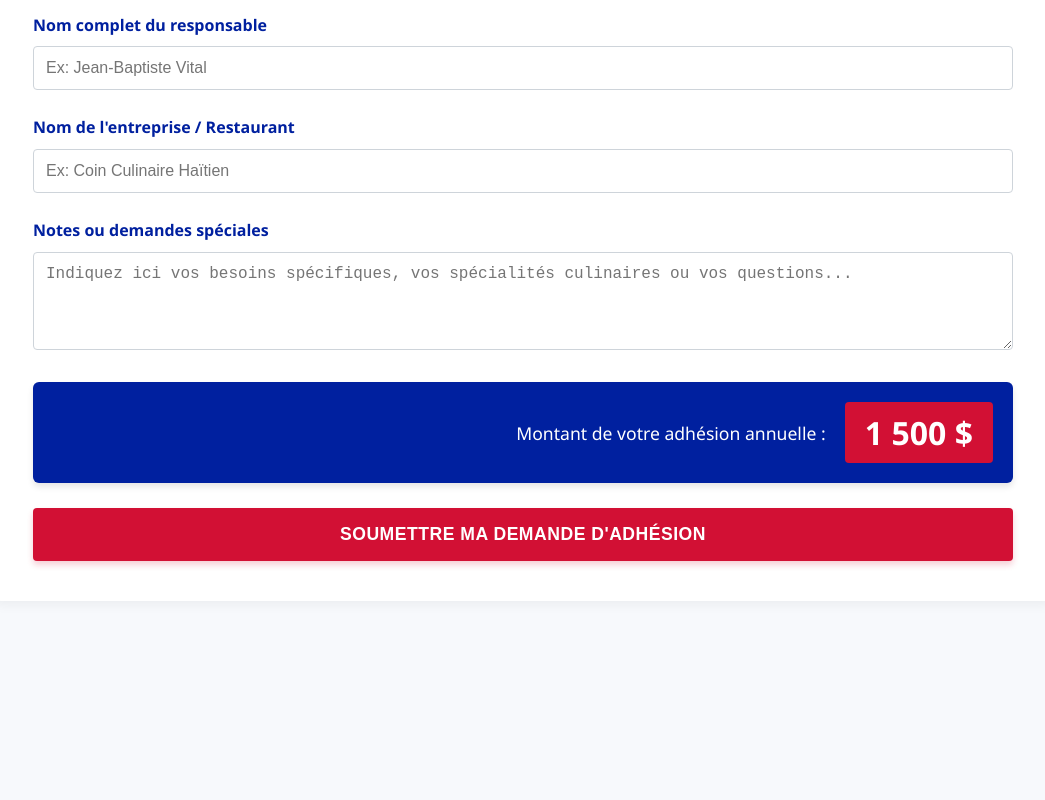
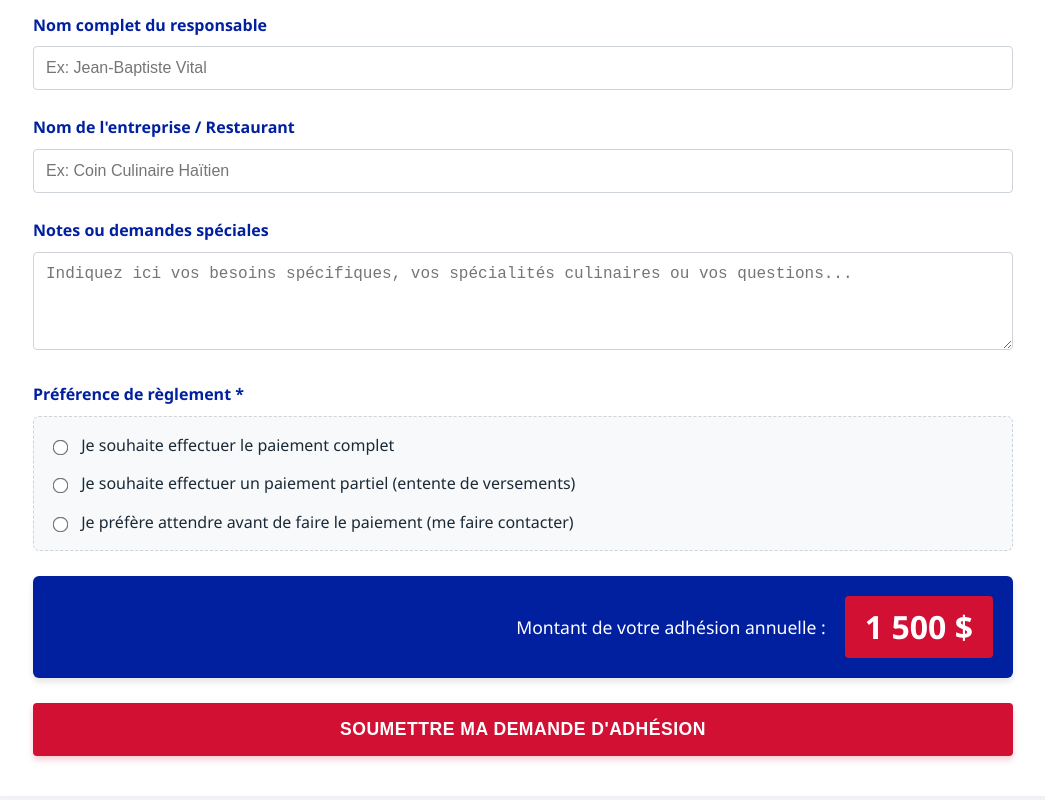
Before and after one commit to Ro2r0/MHFL, a plain HTML site: page partenariat_MHFL.html in a window 1280 px wide. Shown: the part 1528-2328 px from the top of the page, without its empty margins (117-1162 px from the left). Before the commit the page ends 2169 px from the top, so only its background shows below. Drawn offline with Linux system fonts and the light colour scheme.

Commit message:
Add mandatory payment options section to form

```diff
--- a/partenariat_MHFL.html
+++ b/partenariat_MHFL.html
@@ -201,6 +201,37 @@
             box-shadow: 0 0 0 3px rgba(0, 32, 159, 0.1);
         }
 
+        /* Styles spécifiques pour les options de paiement obligatoire */
+        .payment-options-container {
+            background-color: #f8f9fa;
+            padding: 15px;
+            border-radius: 6px;
+            border: 1px dashed #ced4da;
+        }
+
+        .payment-radio-group {
+            display: block;
+            margin-bottom: 12px;
+            cursor: pointer;
+        }
+
+        .payment-radio-group:last-child {
+            margin-bottom: 0;
+        }
+
+        .payment-radio-group input[type="radio"] {
+            transform: scale(1.2);
+            accent-color: var(--haiti-red);
+            margin-right: 10px;
+            vertical-align: middle;
+        }
+
+        .payment-radio-group span {
+            font-size: 1rem;
+            color: var(--text-dark);
+            vertical-align: middle;
+        }
+
         /* Boîte de prix total */
         .live-price-box {
             background-color: var(--haiti-blue);
@@ -287,10 +318,8 @@
 
         <h2 class="options-title">Choisissez votre niveau de partenariat</h2>
 
-        <!-- Votre lien unique Formspree ajouté ici -->
         <form id="partnerForm" action="https://formspree.io/f/xjgqbldz" method="POST">
 
-            <!-- Champs invisibles configurés pour inclure le forfait textuel lisible dans l'email -->
             <input type="hidden" id="hiddenPackageName" name="Forfait Choisi" value="Ambassadeur">
             <input type="hidden" id="hiddenPackagePrice" name="Prix du Forfait" value="1 500 $">
 
@@ -357,6 +386,25 @@
                     <textarea id="comments" name="Commentaires" rows="4" placeholder="Indiquez ici vos besoins spécifiques, vos spécialités culinaires ou vos questions..."></textarea>
                 </div>
 
+                <!-- NOUVELLE SECTION OBLIGATOIRE : Option de Paiement -->
+                <div class="form-group">
+                    <label class="field-label">Préférence de règlement *</label>
+                    <div class="payment-options-container">
+                        <label class="payment-radio-group">
+                            <input type="radio" name="Option de paiement" value="Paiement complet" required>
+                            <span>Je souhaite effectuer le paiement complet</span>
+                        </label>
+                        <label class="payment-radio-group">
+                            <input type="radio" name="Option de paiement" value="Paiement partiel" required>
+                            <span>Je souhaite effectuer un paiement partiel (entente de versements)</span>
+                        </label>
+                        <label class="payment-radio-group">
+                            <input type="radio" name="Option de paiement" value="Attendre de faire le paiement" required>
+                            <span>Je préfère attendre avant de faire le paiement (me faire contacter)</span>
+                        </label>
+                    </div>
+                </div>
+
                 <div class="live-price-box">
                     <span>Montant de votre adhésion annuelle :</span>
                     <div class="amount-display" id="totalDisplay">1 500 $</div>
@@ -377,7 +425,6 @@
                 const priceFormatted = priceValue.toLocaleString('fr-CA') + ' $';
                 totalDisplay.textContent = priceFormatted;
 
-                // Met à jour les valeurs envoyées à Formspree
                 document.getElementById('hiddenPackageName').value = selectedOption.getAttribute('data-name');
                 document.getElementById('hiddenPackagePrice').value = priceFormatted;
             }
@@ -396,7 +443,7 @@
             radio.closest('.option-cell').classList.add('selected');
         }
 
-        document.querySelectorAll('input[type="radio"]').forEach(radio => {
+        document.querySelectorAll('input[name="package_raw"]').forEach(radio => {
             radio.addEventListener('click', function(e) {
                 e.stopPropagation();
                 selectCard(this.id);
```
